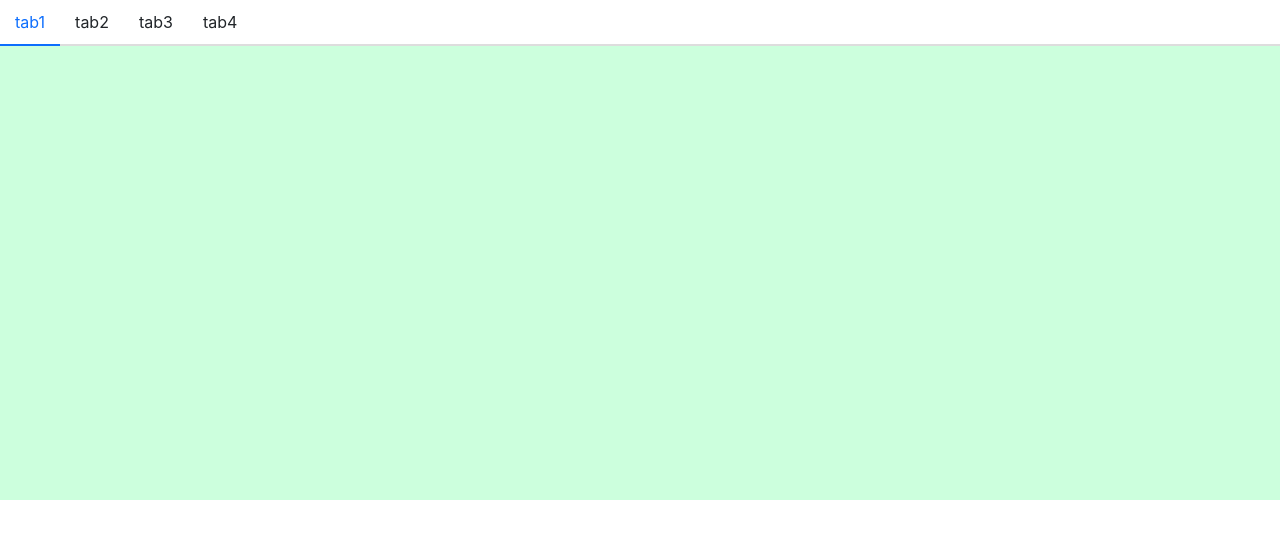
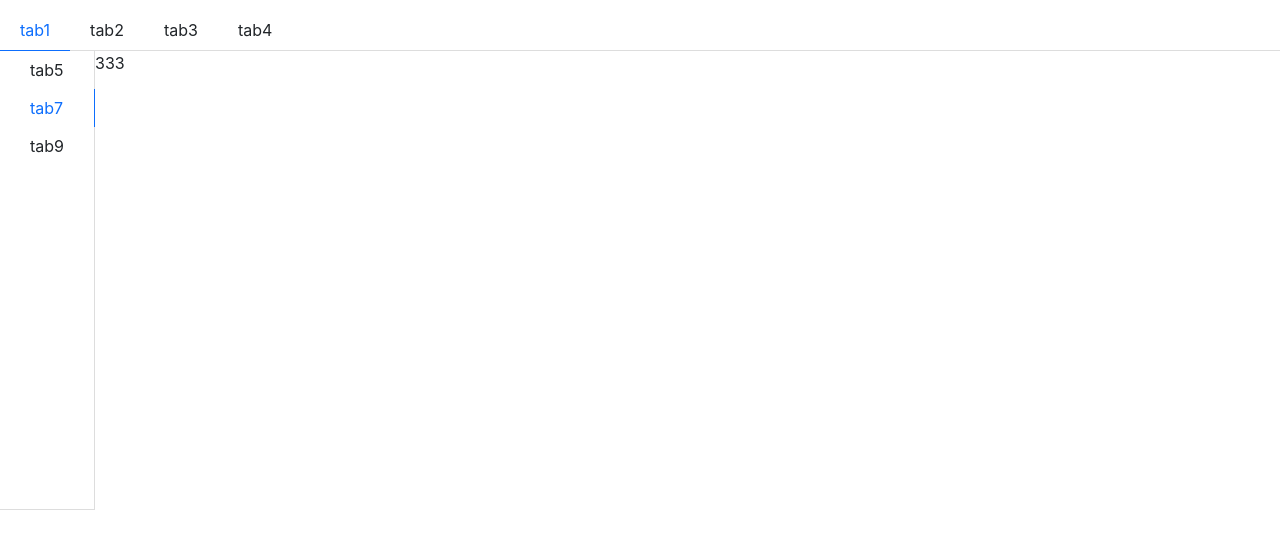
Before and after one commit to zhangbingjian/bjdesign, a React (Create React App) app: page / in a window 1280 px wide. Both pictures are taken after a click on the element "tab1". Shown: the top 538 px of the page. Built offline with nearby package versions, Linux system fonts and the light colour scheme.

Commit message:
fix:修改样式,解决tabs嵌套出现的问题 (但还是很丑好在功能实现了,嘿嘿)

```diff
--- a/src/App.tsx
+++ b/src/App.tsx
@@ -10,15 +10,15 @@ import Button from './components/Button/button';
 function App() {
     return (
         <>
-            <div style={{width: '100%', height: '500px'}}>
-                <Tabs mode="horizontal">
+            <div style={{width: '100%', height: '500px', marginTop: '10px'}}>
+                <Tabs mode="horizontal" defaultIndex={2}>
                     <TabPane tab="tab1">
-                        <div style={{background: '#cfd', width: '100%', height: '100%'}}>
-                            {/* <Tabs defaultIndex={1}>
+                        <div style={{width: '100%', height: '100%'}}>
+                            <Tabs defaultIndex={1} mode="vertical">
                                 <TabPane tab="tab5">222</TabPane>
                                 <TabPane tab="tab7">333</TabPane>
                                 <TabPane tab="tab9">444</TabPane>
-                            </Tabs> */}
+                            </Tabs>
                         </div>
                     </TabPane>
                     <TabPane tab="tab2">222</TabPane>
--- a/src/components/Tabs/_style.scss
+++ b/src/components/Tabs/_style.scss
@@ -9,14 +9,23 @@
     .label {
         display: flex;
         width: 100%;
-
+        position: relative;
         .labelList {
             cursor: pointer;
-            border-bottom: 2px solid #dddddd;
-            padding: 10px 15px;
+            border-bottom: 1.3px solid #dddddd;
+            padding: 8px 20px;
+            &.type-card {
+                margin-right: 1px;
+                border: 1.3px solid #dddddd;
+            }
+
+            &.type-card.is-active {
+                color: $menu-item-active-color;
+                border: 1.3px solid $menu-item-active-color;
+            }
             &.is-active {
                 color: $menu-item-active-color;
-                border-bottom: 2px solid $menu-item-active-color;
+                border-bottom: 1.3px solid $menu-item-active-color;
             }
             &:hover {
                 color: $menu-item-active-color;
@@ -46,8 +55,13 @@
     }
 
     .placeholder {
-        flex: 1;
-        border-bottom: 2px solid #dddddd;
+        position: absolute;
+        border-bottom: 1.3px solid #dddddd;
+        left: 0;
+        right: 0;
+        top: 0;
+        bottom: 0;
+        z-index: -1;
     }
 }
 
@@ -59,18 +73,21 @@
         display: flex;
         flex-direction: column;
         text-align: left;
+        width: auto;
         height: 100%;
         .labelList {
             padding: 7px 30px;
             cursor: pointer;
-            border-right: 2px solid #dddddd;
+            border-right: 1.3px solid #dddddd;
+            border-bottom: 0 solid #dddddd;
 
             &:hover {
                 color: $menu-item-active-color;
             }
             &.is-active {
                 color: $menu-item-active-color;
-                border-right: 2px solid $menu-item-active-color;
+                border-right: 1.3px solid $menu-item-active-color;
+                border-bottom: 0 solid #dddddd;
             }
             &.is-disabled {
                 color: $menu-item-disabled-color;
@@ -81,7 +98,7 @@
         }
         .placeholder {
             flex: 1;
-            border-right: 2px solid #dddddd;
+            border-right: 1.3px solid #dddddd;
         }
     }
 
--- a/src/components/Tabs/tabPane.tsx
+++ b/src/components/Tabs/tabPane.tsx
@@ -18,16 +18,19 @@ const TabPane: React.FC<TabPaneProps> = props => {
     const classes = classNames('labelList', className, {
         'is-disabled': disabled,
         'is-active': index === context.index,
+        'type-label': context.type === 'label',
+        'type-card': context.type !== 'label',
     });
 
-    const changeActiveIndex = () => {
+    const changeActiveIndex = (e: React.MouseEvent) => {
+        e.preventDefault();
         if (context.onChange && !disabled && typeof index === 'number') {
             context.onChange(index);
         }
     };
 
     return (
-        <div className={classes} onClick={changeActiveIndex}>
+        <div className={classes} onClick={changeActiveIndex} style={{userSelect: 'none'}}>
             {tab}
         </div>
     );
--- a/src/components/Tabs/tabs.tsx
+++ b/src/components/Tabs/tabs.tsx
@@ -5,11 +5,13 @@ import classNames from 'classnames';
 import {TabPaneProps} from './tabPane';
 
 type TabsMode = 'horizontal' | 'vertical';
+type TabsType = 'label' | 'card';
 type SelectCallback = (selectIndex: number) => void;
 
 interface TabsProps {
     defaultIndex?: number;
     mode?: TabsMode;
+    type?: TabsType;
     className?: string;
     onChange?: SelectCallback;
 }
@@ -17,12 +19,13 @@ interface TabsProps {
 interface ITabsContext {
     index: number;
     onChange?: SelectCallback;
+    type?: TabsType;
 }
 
 export const TabsContext = createContext<ITabsContext>({index: 0});
 
 const Tabs: React.FC<TabsProps> = props => {
-    const {className, mode, children, defaultIndex, onChange} = props;
+    const {className, mode, children, defaultIndex, onChange, type} = props;
     const [currentActive, setActive] = useState(defaultIndex);
     const classes = classNames(className, {
         'tabs-vertical': mode === 'vertical',
@@ -39,6 +42,7 @@ const Tabs: React.FC<TabsProps> = props => {
     const passedContext: ITabsContext = {
         index: currentActive ? currentActive : 0,
         onChange: handleClick,
+        type,
     };
 
     const renderLabelChildren = () => {
@@ -92,6 +96,7 @@ const Tabs: React.FC<TabsProps> = props => {
 Tabs.defaultProps = {
     defaultIndex: 0,
     mode: 'horizontal',
+    type: 'label',
 };
 
 export default Tabs;
```
